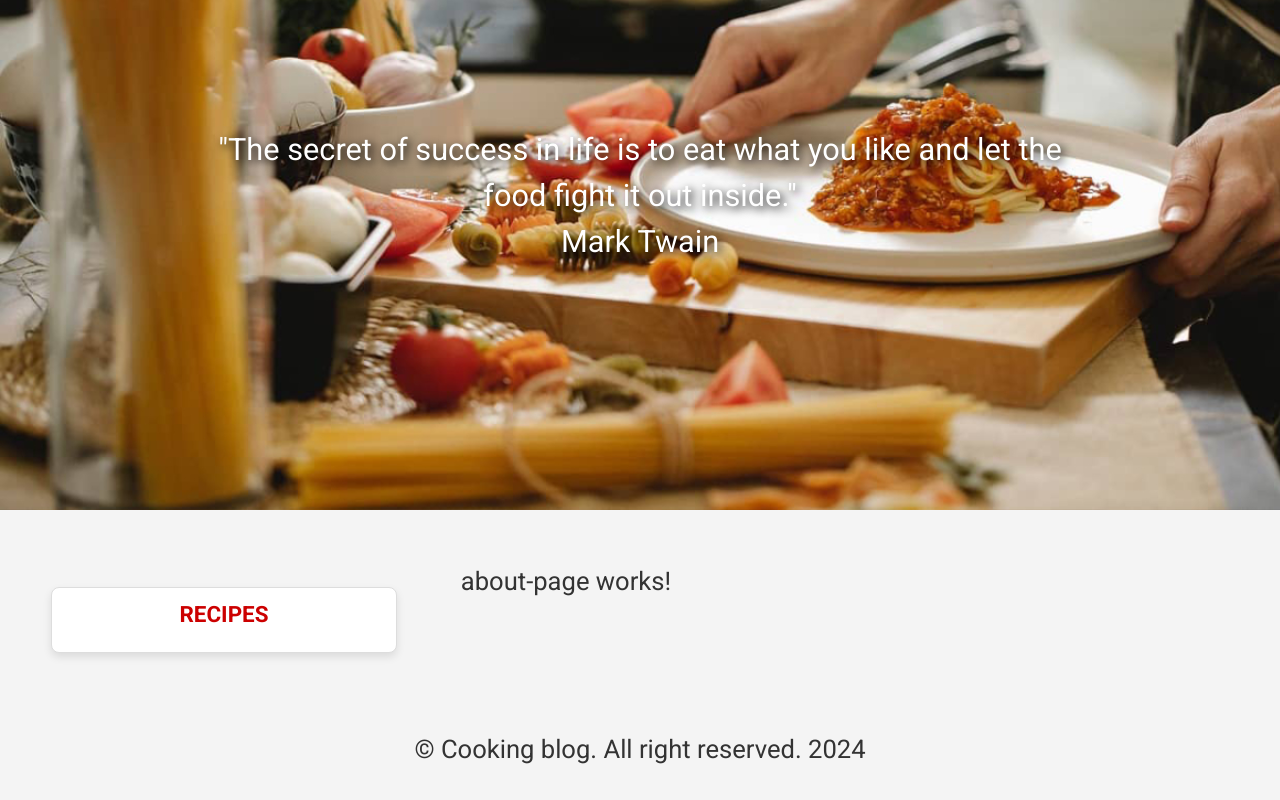
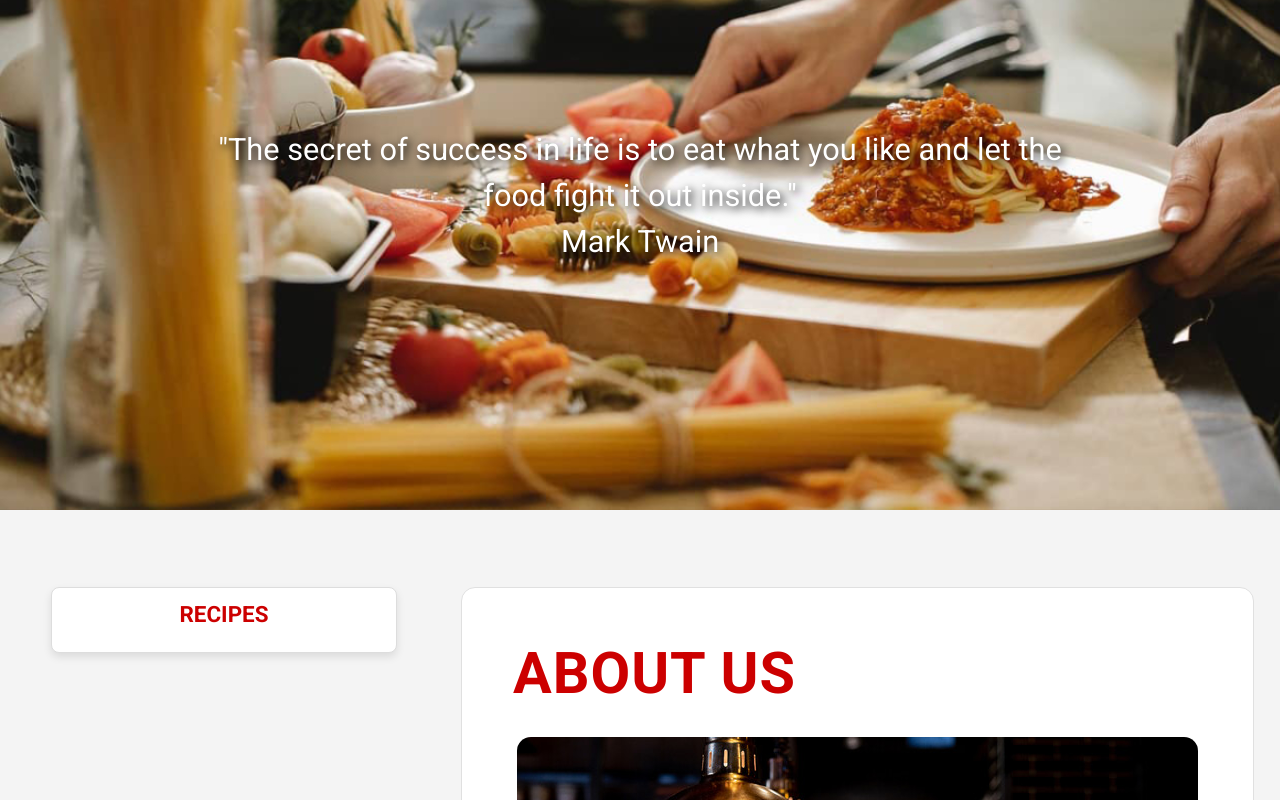
Before and after one commit to MaksymMishchenko/CookingBlogFrontend, an Angular app in the folder CookingBlogFrontend/: page /about in a window 1280 px wide. Shown: the part 333-1133 px from the top of the page. Built offline with nearby package versions, Linux system fonts and the light colour scheme.

Commit message:
feat(about): add About page layout

```diff
--- a/CookingBlogFrontend/src/app/about-page/about-page.component.html
+++ b/CookingBlogFrontend/src/app/about-page/about-page.component.html
@@ -1 +1,14 @@
-<p>about-page works!</p>
+<div class="card">
+    <div class="header">
+        <h1>About us</h1>
+    </div>
+
+    <div class="content">
+        <img src="/images/chef.jpg" alt="img">
+        <p>Lorem ipsum dolor sit, amet consectetur adipisicing elit. Necessitatibus modi facere voluptatum accusamus quo, reiciendis voluptatibus architecto! Velit, cupiditate sed quis alias voluptatem minus saepe explicabo enim odit error optio, illo voluptatibus quia. Praesentium, at. Voluptatibus inventore alias nemo saepe deleniti, dicta earum corrupti, libero accusamus, magni eveniet aliquam modi.</p>
+        <p>Lorem ipsum dolor sit, amet consectetur adipisicing elit. Necessitatibus modi facere voluptatum accusamus quo, reiciendis voluptatibus architecto! Velit, cupiditate sed quis alias voluptatem minus saepe explicabo enim odit error optio, illo voluptatibus quia. Praesentium, at. Voluptatibus inventore alias nemo saepe deleniti, dicta earum corrupti, libero accusamus, magni eveniet aliquam modi.</p>
+        <p>Lorem ipsum dolor sit, amet consectetur adipisicing elit. Necessitatibus modi facere voluptatum accusamus quo, reiciendis voluptatibus architecto! Velit, cupiditate sed quis alias voluptatem minus saepe explicabo enim odit error optio, illo voluptatibus quia. Praesentium, at. Voluptatibus inventore alias nemo saepe deleniti, dicta earum corrupti, libero accusamus, magni eveniet aliquam modi.</p>
+        <p>Lorem ipsum dolor sit, amet consectetur adipisicing elit. Necessitatibus modi facere voluptatum accusamus quo, reiciendis voluptatibus architecto! Velit, cupiditate sed quis alias voluptatem minus saepe explicabo enim odit error optio, illo voluptatibus quia. Praesentium, at. Voluptatibus inventore alias nemo saepe deleniti, dicta earum corrupti, libero accusamus, magni eveniet aliquam modi.</p>
+        <p>Lorem ipsum dolor sit, amet consectetur adipisicing elit. Necessitatibus modi facere voluptatum accusamus quo, reiciendis voluptatibus architecto! Velit, cupiditate sed quis alias voluptatem minus saepe explicabo enim odit error optio, illo voluptatibus quia. Praesentium, at. Voluptatibus inventore alias nemo saepe deleniti, dicta earum corrupti, libero accusamus, magni eveniet aliquam modi.</p>
+    </div>
+</div>
--- a/CookingBlogFrontend/src/app/about-page/about-page.component.scss
+++ b/CookingBlogFrontend/src/app/about-page/about-page.component.scss
@@ -0,0 +1,29 @@
+.card {
+    border-radius: 14px;
+    border: 1px solid #e0e0e0;
+    margin: 1em auto;
+    background: var(--white-color);
+    padding: 2em 2em 1.5em 2em;
+}
+
+.header h1 {
+    margin: 0 0 0.5em 0;
+    font-size: var(--font-size-h1);
+    color: #cc0000;
+    text-transform: uppercase;
+    letter-spacing: 1px;
+}
+
+.content img {
+    max-width: 100%;
+    border-radius: 14px;
+    display: block;
+    margin: 0 auto;
+    margin-top: 1em;
+    margin-bottom: 1em;
+}
+
+.content p {
+    line-height: 1.6;
+    margin-bottom: 1em;
+}
```
Also changed, not shown: CookingBlogFrontend/public/images/chef.jpg (added).
